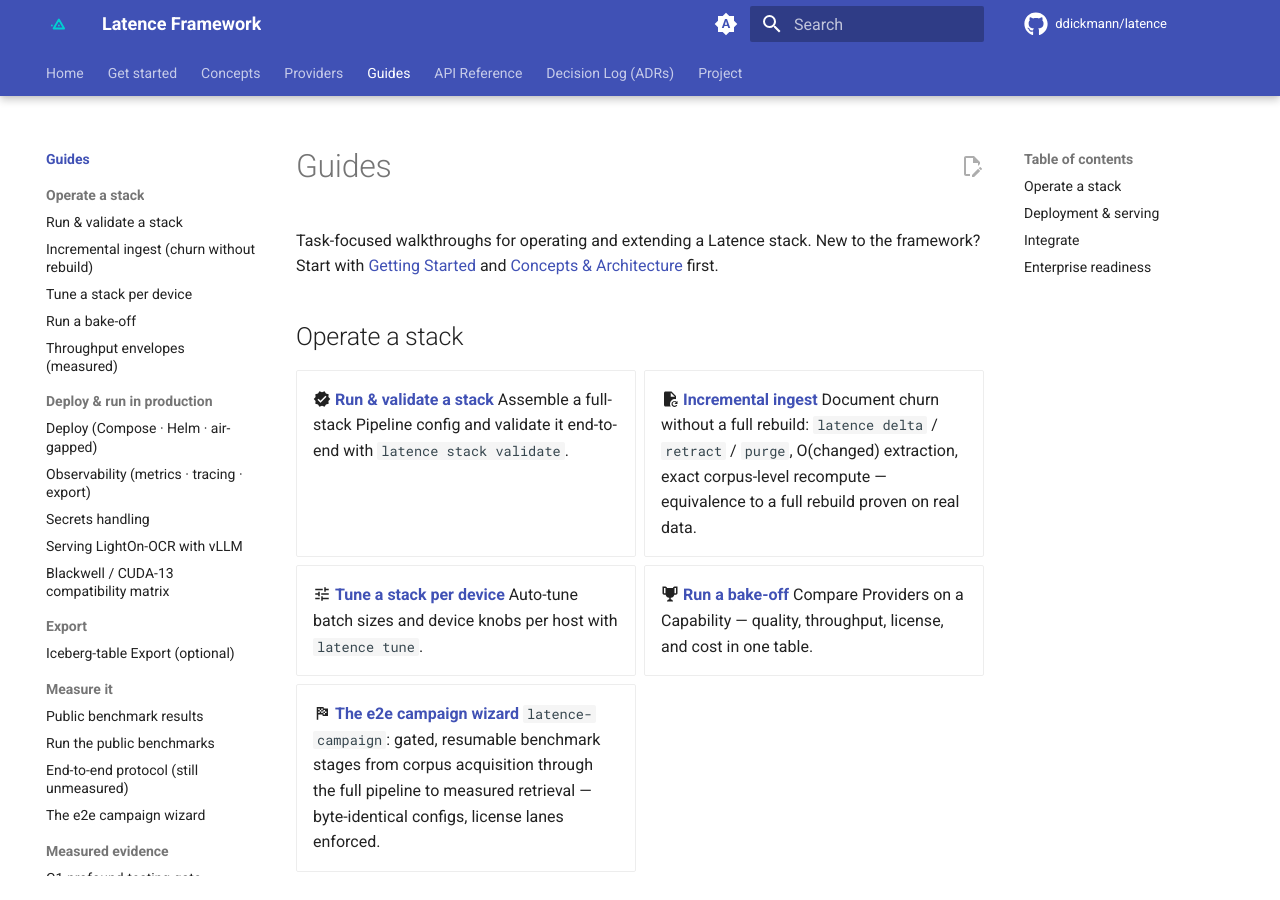
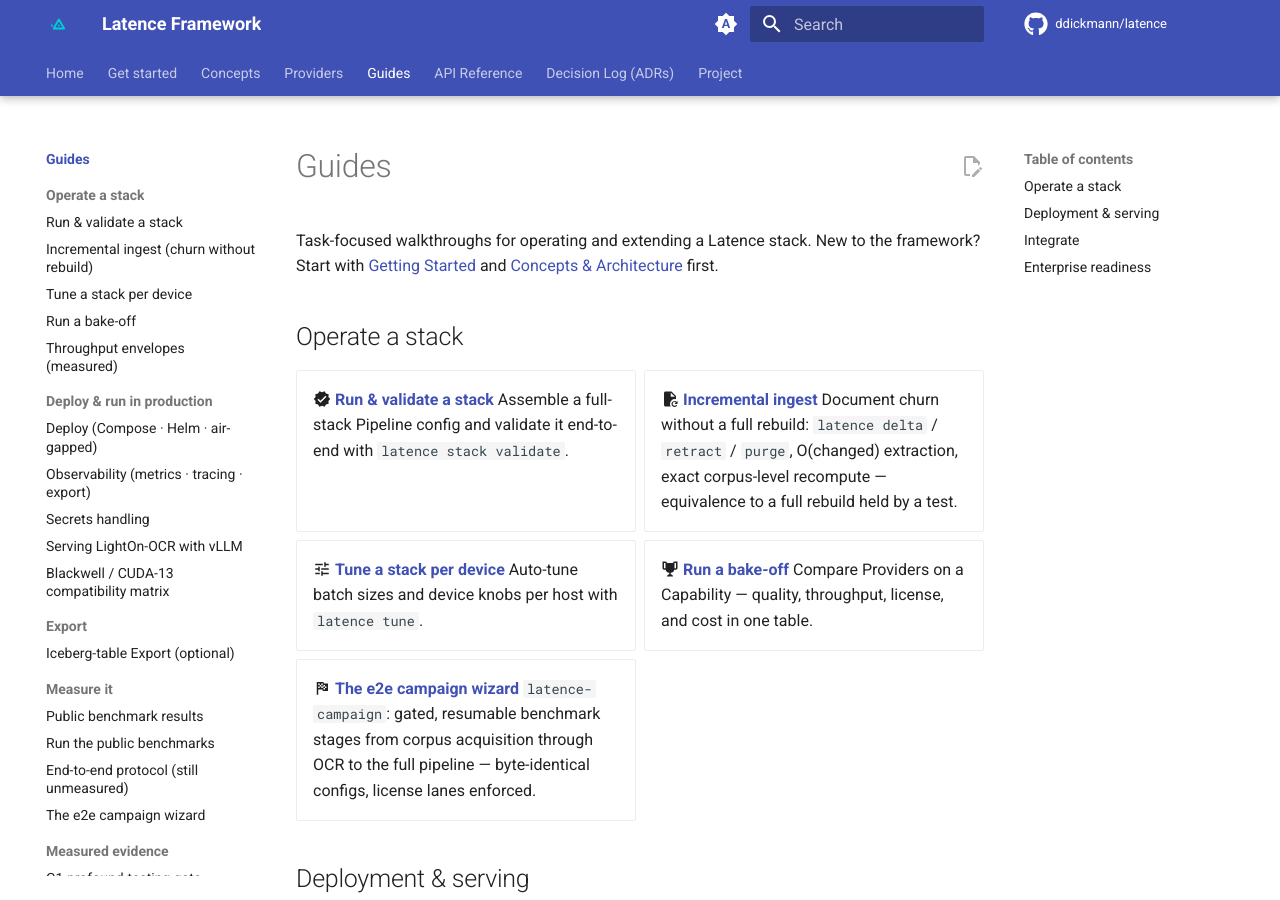
Before and after one commit to ddickmann/latence, an MkDocs documentation site: the page built from docs/guides/index.md, in a window 1280 px wide and 900 px high. Built offline with MkDocs 1.6.1 and Material for MkDocs 9.7.7, drawn with Linux system fonts in a browser that asks for light colours; comment, search, counter and statistics services are not loaded.

Commit message:
Docs: guides index cards match the two rewritten guides

```diff
--- a/docs/guides/index.md
+++ b/docs/guides/index.md
@@ -14,7 +14,7 @@ framework? Start with [Getting Started](../getting-started/index.md) and
 
 - :material-file-refresh: **[Incremental ingest](incremental-ingest.md)**
   Document churn without a full rebuild: `latence delta` / `retract` / `purge`, O(changed)
-  extraction, exact corpus-level recompute — equivalence to a full rebuild proven on real data.
+  extraction, exact corpus-level recompute — equivalence to a full rebuild held by a test.
 
 - :material-tune: **[Tune a stack per device](../tuning.md)**
   Auto-tune batch sizes and device knobs per host with `latence tune`.
@@ -23,8 +23,8 @@ framework? Start with [Getting Started](../getting-started/index.md) and
   Compare Providers on a Capability — quality, throughput, license, and cost in one table.
 
 - :material-flag-checkered: **[The e2e campaign wizard](benchmark-campaign.md)**
-  `latence-campaign`: gated, resumable benchmark stages from corpus acquisition through the
-  full pipeline to measured retrieval — byte-identical configs, license lanes enforced.
+  `latence-campaign`: gated, resumable benchmark stages from corpus acquisition through OCR
+  to the full pipeline — byte-identical configs, license lanes enforced.
 
 </div>
 
```
